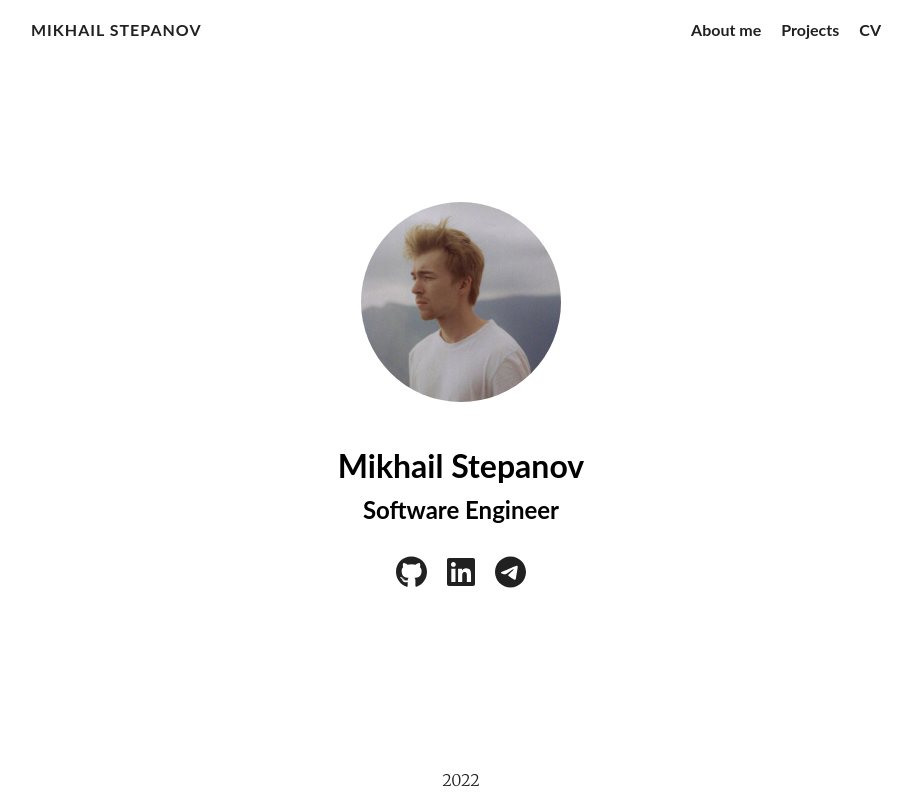
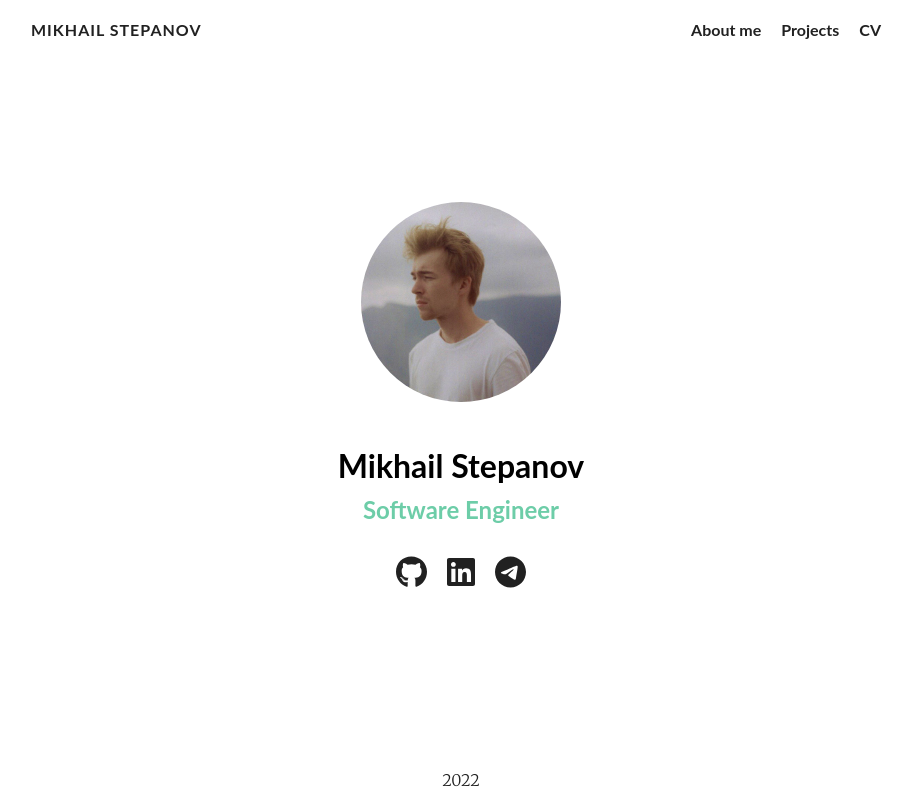
Before and after one commit to mikhail-stepanov/mikhail-stepanov-com, a Gatsby site: page / in a window 1280 px wide. Shown: the whole page, without its empty margins (179-1091 px from the left). Built offline with nearby package versions, Linux system fonts and the light colour scheme; Gatsby itself is replaced by a stand-in of ours; some packages are replaced by stand-ins of ours.

Commit message:
changed h2 color

```diff
--- a/src/styles/global.css
+++ b/src/styles/global.css
@@ -42,7 +42,6 @@ p {
 }
 
 h1,
-h2,
 h3,
 h4,
 h5,
@@ -50,6 +49,13 @@ h6 {
 	font-family: Lato, Helvetica, sans-serif;
 	font-weight: 700;
 	color: #000;
+	/* margin: 6.4rem 0 3.2rem */
+}
+
+h2{
+	font-family: Lato, Helvetica, sans-serif;
+	font-weight: 700;
+	color: #6dcda8;
 	/* margin: 6.4rem 0 3.2rem */
 }
 
```
